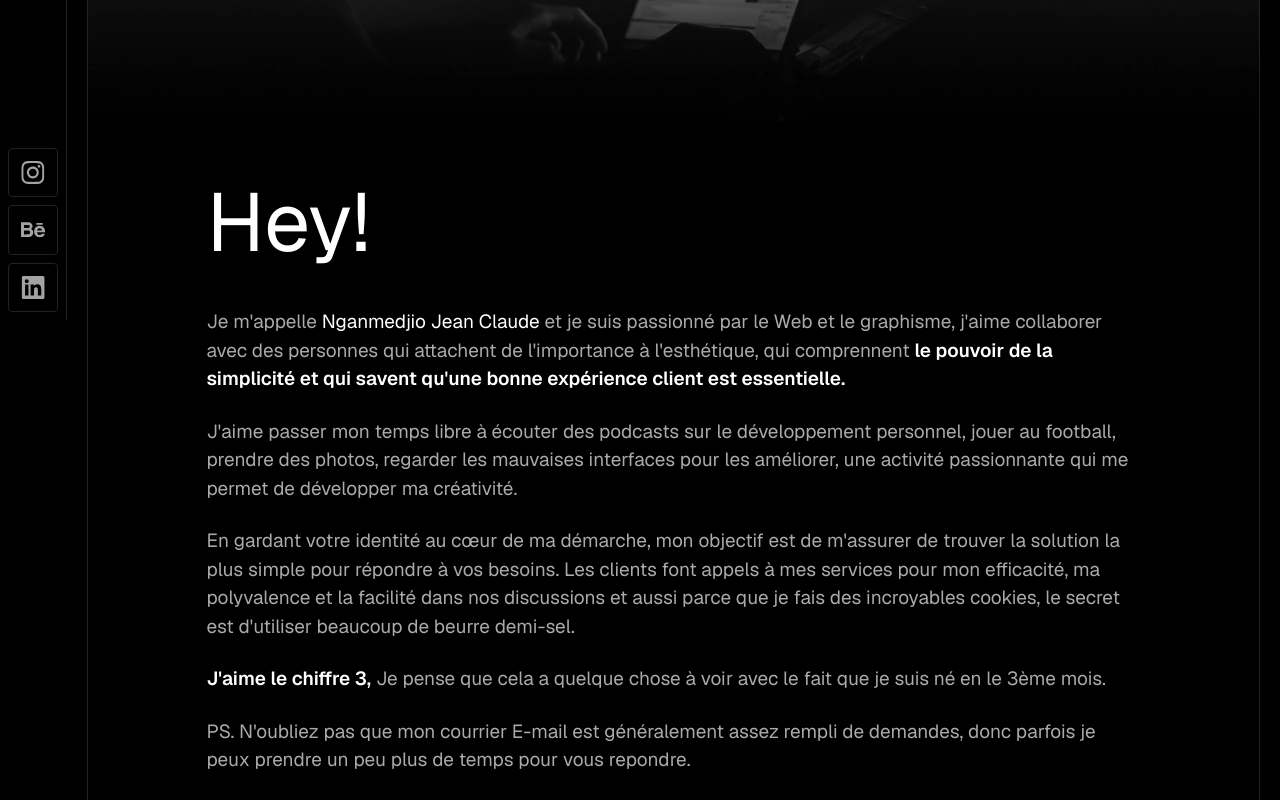
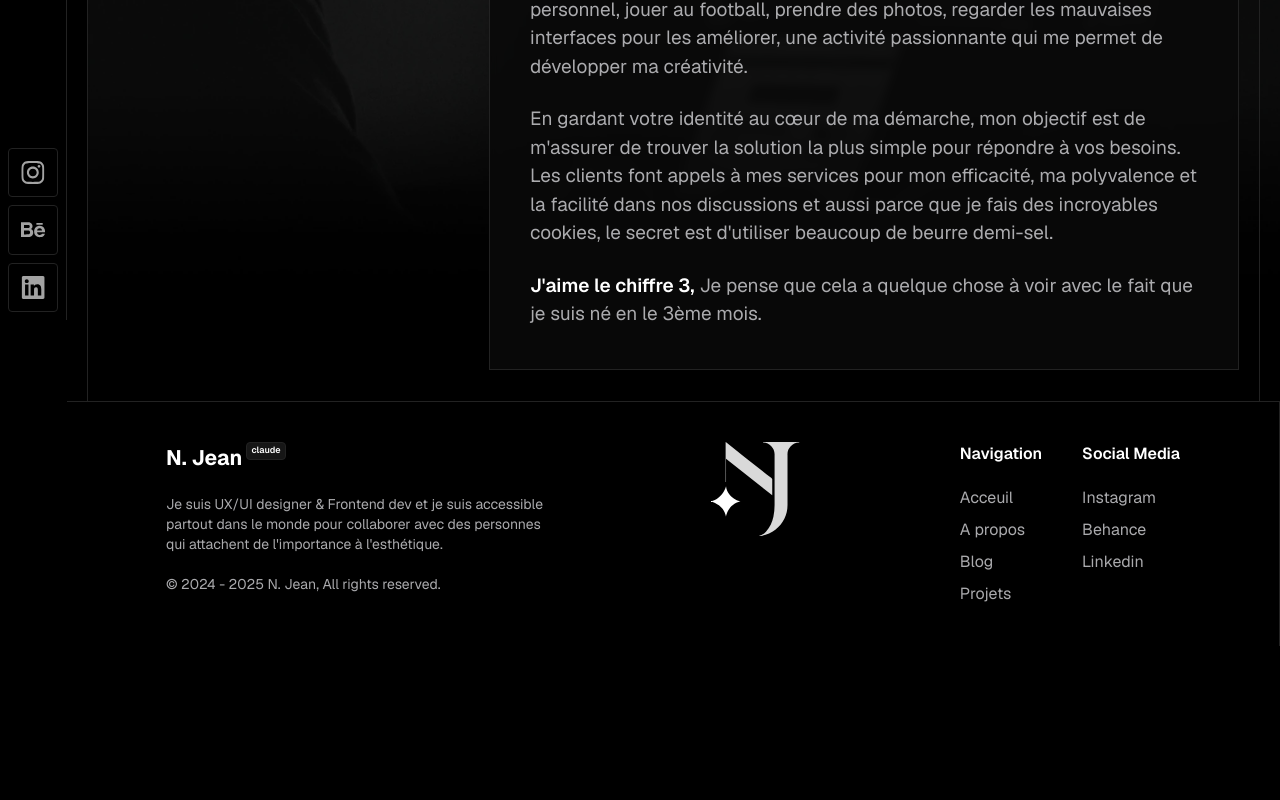
Before and after one commit to TeddyMedjio/mizkoclone, a Next.js app: page /about in a window 1280 px wide. Shown: the part 480-1280 px from the top of the page. After the commit the page ends 1126 px from the top, so only its background shows below. Built offline with nearby package versions, Linux system fonts and the light colour scheme.

Commit message:
update new slider

```diff
--- a/app/page.jsx
+++ b/app/page.jsx
@@ -2,12 +2,14 @@ import About from "../components/About";
 import Citation from "../components/Citation";
 import Experience from "../components/Experience";
 import Slider from "../components/Slider";
+import InfiniteSlider from "../components/InfiniteSlider";
 import Wrapper from "../components/Wrapper";
 
 export default function Home() {
   return (
     <main>
       <Wrapper />
+      {/* <InfiniteSlider /> */}
       <Slider />
       <Experience />
       <About />
--- a/app/projets/[slug]/page.tsx
+++ b/app/projets/[slug]/page.tsx
@@ -4,8 +4,7 @@ import { ArrowRightIcon } from "lucide-react";
 import Link from "next/link";
 
 export default async function page({ params }: { params: { slug: string } }) {
-  const data = work;
-  const projects = data.find((x) => x.slug === params.slug);
+  const projects = work.find((x) => x.slug === params.slug);
   if (!projects) {
     return <p>Projet Not Found</p>;
   }
--- a/components/AboutMe.jsx
+++ b/components/AboutMe.jsx
@@ -1,28 +1,35 @@
+import { ArrowRight } from "lucide-react";
 import Image from "next/image";
+import Link from "next/link";
 import React from "react";
 
 const AboutMe = () => {
   return (
     <div className="px-0 md:px-5">
-      <div className="pb-10 border-x border-[#222222] 2xl:w-[70%] 2xl:mx-auto">
-        <div className="relative h-[300px] lg:h-[520px]">
+      <div
+        // style={{ backgroundImage: "/background.webp" }}
+        className="relative flex items-center justify-center lg:items-start lg:justify-between  border-x border-[#222222] 2xl:w-[70%] h-screen 2xl:mx-auto overflow-scroll scrollbar-hide  "
+      >
+        <div className="fixed -z-50 h-full w-full">
           <Image
             quality={100}
             fill={true}
             src="/background.webp"
             alt="image of office"
-            className=" object-cover absolute"
+            className="absolute object-cover opacity-50 "
           />
         </div>
 
-        <div className="flex flex-col items-center justify-center px-5 lg:px-0">
-          <div className=" flex flex-col max-w-[934px] my-10 space-y-6">
+        <div className="hidden lg:block h-20 w-20"></div>
+        <div>
+          <div className=" px-5 lg:px-0 bg-[#0a0a0ae1] border border-[#222222] max-w-[750px] mt-10 mr-0 lg:mr-5 backdrop-blur-sm ">
+            <div className=" flex flex-col max-w-[934px] my-10 space-y-6 md:px-10">
               <h2 className="text-[34px] md:text-[82px] font-normal">Hey!</h2>
               <p className=" text-[16px] md:text-[19px] text-grey">
                 Je m&apos;appelle{" "}
-              <span className="text-white">Nganmedjio Jean Claude</span> et je
-              suis passionné par le Web et le graphisme, j&apos;aime collaborer
-              avec des personnes qui attachent de l&apos;importance à
+                <span className="text-white">Nganmedjio Jean Claude</span>, je
+                suis un webdesigner et frontend dev, j&apos;aime collaborer avec
+                des personnes qui attachent de l&apos;importance à
                 l&apos;esthétique, qui comprennent{" "}
                 <span className="text-white font-semibold">
                   le pouvoir de la simplicité et qui savent qu&apos;une bonne
@@ -33,30 +40,61 @@ const AboutMe = () => {
               <p className="text-[16px] md:text-[19px] text-grey">
                 J&apos;aime passer mon temps libre à écouter des podcasts sur le
                 développement personnel, jouer au football, prendre des photos,
-              regarder les mauvaises interfaces pour les améliorer, une activité
-              passionnante qui me permet de développer ma créativité.
+                regarder les mauvaises interfaces pour les améliorer, une
+                activité passionnante qui me permet de développer ma créativité.
               </p>
               <p className="text-[16px] md:text-[19px] text-grey">
-              En gardant votre identité au cœur de ma démarche, mon objectif est
-              de m&apos;assurer de trouver la solution la plus simple pour
+                En gardant votre identité au cœur de ma démarche, mon objectif
+                est de m&apos;assurer de trouver la solution la plus simple pour
                 répondre à vos besoins. Les clients font appels à mes services
                 pour mon efficacité, ma polyvalence et la facilité dans nos
-              discussions et aussi parce que je fais des incroyables cookies, le
-              secret est d&apos;utiliser beaucoup de beurre demi-sel.
+                discussions et aussi parce que je fais des incroyables cookies,
+                le secret est d&apos;utiliser beaucoup de beurre demi-sel.
               </p>
               <p className="text-[16px] md:text-[19px] text-grey">
                 <span className="text-white font-semibold">
                   J&apos;aime le chiffre 3,
                 </span>{" "}
-              Je pense que cela a quelque chose à voir avec le fait que je suis
-              né en le 3ème mois.
-            </p>
-            <p className="text-[16px] md:text-[19px] text-grey">
-              PS. N&apos;oubliez pas que mon courrier E-mail est généralement
-              assez rempli de demandes, donc parfois je peux prendre un peu plus
-              de temps pour vous repondre.
+                Je pense que cela a quelque chose à voir avec le fait que je
+                suis né en le 3ème mois.
               </p>
             </div>
+          </div>
+          <ul className="hidden md:flex my-10  items-center justify-between flex-wrap gap-4 max-w-[750px]">
+            <li className="flex items-center justify-between p-5 border bg-[#0a0a0ae1] backdrop-blur-sm border-[#222222] w-[30%]">
+              <Link
+                href="https://www.instagram.com/nganme_jean/"
+                target="blank"
+                className="flex items-center gap-2 uppercase text-grey"
+              >
+                <Image src="/instagram.svg" height={20} width={20} alt="logo" />
+                instagram
+              </Link>
+              <ArrowRight size={20} className="text-grey" />
+            </li>
+            <li className="flex items-center justify-between p-5 border bg-[#0a0a0ae1] backdrop-blur-sm border-[#222222] w-[30%]">
+              <Link
+                href="https://www.instagram.com/nganme_jean/"
+                target="blank"
+                className="flex items-center gap-2 uppercase text-grey"
+              >
+                <Image src="/behance.svg" height={20} width={20} alt="logo" />
+                behance
+              </Link>
+              <ArrowRight size={20} className="text-grey" />
+            </li>
+            <li className="flex items-center justify-between p-5 border bg-[#0a0a0ae1] backdrop-blur-sm border-[#222222] w-[30%]">
+              <Link
+                href="https://www.instagram.com/nganme_jean/"
+                target="blank"
+                className="flex items-center gap-2 uppercase text-grey"
+              >
+                <Image src="/linkedin.svg" height={20} width={20} alt="logo" />
+                linkedin
+              </Link>
+              <ArrowRight size={20} className="text-grey" />
+            </li>
+          </ul>
         </div>
       </div>
     </div>
--- a/components/Footer.jsx
+++ b/components/Footer.jsx
@@ -3,7 +3,7 @@ import Link from "next/link";
 
 const Footer = () => {
   return (
-    <footer className=" overflow-hidden ">
+    <footer className="overflow-hidden bg-black ">
       <div className="px-5 py-10 border-r border-[#222222] border-t 2xl:w-[100%] 2xl:mx-auto flex flex-col md:flex-row items-start md:justify-around">
         <div className=" max-w-[465px] lg:max-w-96 mb-10 md:mb-0">
           <Link href="/" className="flex items-start">
--- /dev/null
+++ b/components/InfiniteSlider.jsx
@@ -0,0 +1,32 @@
+"use client";
+
+import React from "react";
+import Slider from "react-infinite-logo-slider";
+
+export default function InfiniteSlider() {
+  return (
+    <Slider
+      width="200px"
+      duration={20}
+      pauseOnHover={false}
+      blurBorders={true}
+      blurBoderColor={"#000"}
+    >
+      <Slider.Slide>
+        <img src="/challenge.svg" alt="any" className="w-36" />
+      </Slider.Slide>
+      <Slider.Slide>
+        <img src="/marketing.svg" alt="any2" className="w-36" />
+      </Slider.Slide>
+      <Slider.Slide>
+        <img src="/laravelshopper.svg" alt="any3" className="w-36" />
+      </Slider.Slide>
+      <Slider.Slide>
+        <img src="/zuhe.svg" alt="any3" className="w-36" />
+      </Slider.Slide>
+      {/* <Slider.Slide>
+        <img src="/laravelCameroon.svg" alt="any3" className="w-20" />
+      </Slider.Slide> */}
+    </Slider>
+  );
+}
--- a/components/Navbar.jsx
+++ b/components/Navbar.jsx
@@ -1,10 +1,10 @@
 "use client";
 
-import { NAV_LINKS } from "../constants";
+import Link from "next/link";
 import { usePathname } from "next/navigation";
-import Link from "next/link";
 import MobileMenu from "./MobileMenu";
 import { Alert } from "./Alert";
+import { NAV_LINKS } from "../constants";
 
 const Navbar = () => {
   const pathname = usePathname();
--- a/constants/index.jsx
+++ b/constants/index.jsx
@@ -51,7 +51,7 @@ export const work = [
       "Website Ecommerce avec un design visuellement attrayant et moderne",
     duree: "3 semaines",
     lienExterne: "https://eshop-taupe-eta.vercel.app/",
-    service: "Experience Utilisateur, Conception et Design",
+    service: "Design et Developpement",
     image: "/eshop.jpg",
     tools: "Figma, Photoshop & Nextjs",
 
--- a/package.json
+++ b/package.json
@@ -23,7 +23,9 @@
     "next-sanity": "^8.0.3",
     "react": "^18",
     "react-dom": "^18",
+    "react-infinite-logo-slider": "^1.0.13",
     "react-portable-text": "^0.6.0",
+    "tailwind-scrollbar-hide": "^1.1.7",
     "tailwindcss-animate": "^1.0.7"
   },
   "devDependencies": {
--- a/styles/globals.css
+++ b/styles/globals.css
@@ -28,33 +28,6 @@ body {
   -o-transform: rotate(-90deg);
   -ms-transform: rotate(-90deg);
   transform: rotate(-90deg);
-}
-
-/* animation slider */
-.scroller {
-  overflow: hidden;
-  -webkit-mask: linear-gradient(
-    90deg,
-    transparent,
-    white 20%,
-    white 80%,
-    transparent
-  );
-  mask: linear-gradient(90deg, transparent, white 20%, white 80%, transparent);
-}
-
-.scroller__inner {
-  display: flex;
-  align-items: center;
-  justify-content: center;
-  flex-wrap: nowrap;
-  animation: scroll 15s linear infinite;
-}
-
-@keyframes scroll {
-  to {
-    transform: translate(calc(-50% - 0.5rem));
-  }
 }
 
 @layer base {
--- a/tailwind.config.ts
+++ b/tailwind.config.ts
@@ -76,5 +76,5 @@ module.exports = {
       },
     },
   },
-  plugins: [require("tailwindcss-animate")],
+  plugins: [require("tailwindcss-animate"), require("tailwind-scrollbar-hide")],
 };
```
Also changed, not shown: components/Slider.jsx (+3 -97 lines), 1 other file (tests, documents, lock files or other folders). Lines whose indentation alone changed are shown as unchanged.
